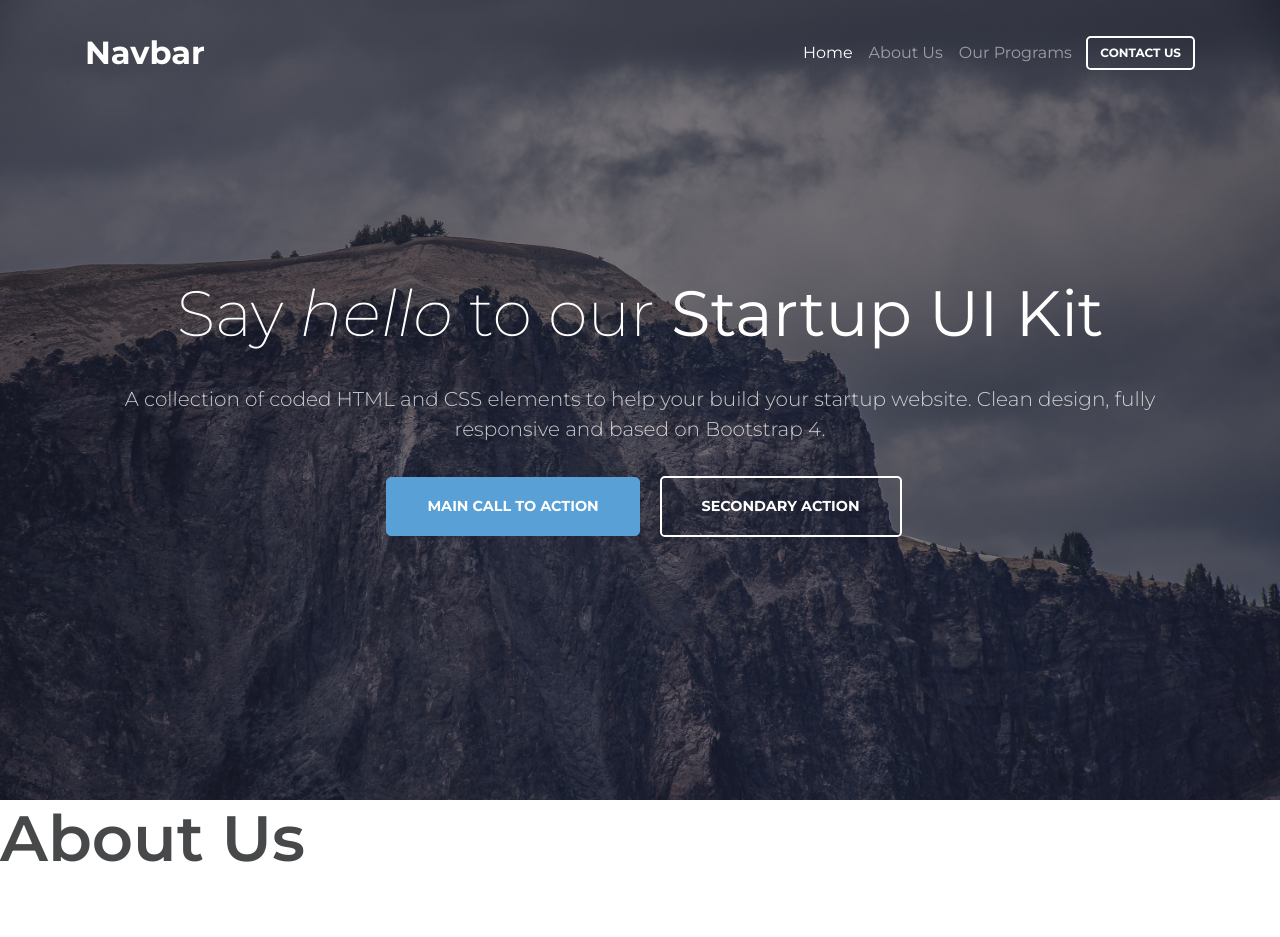
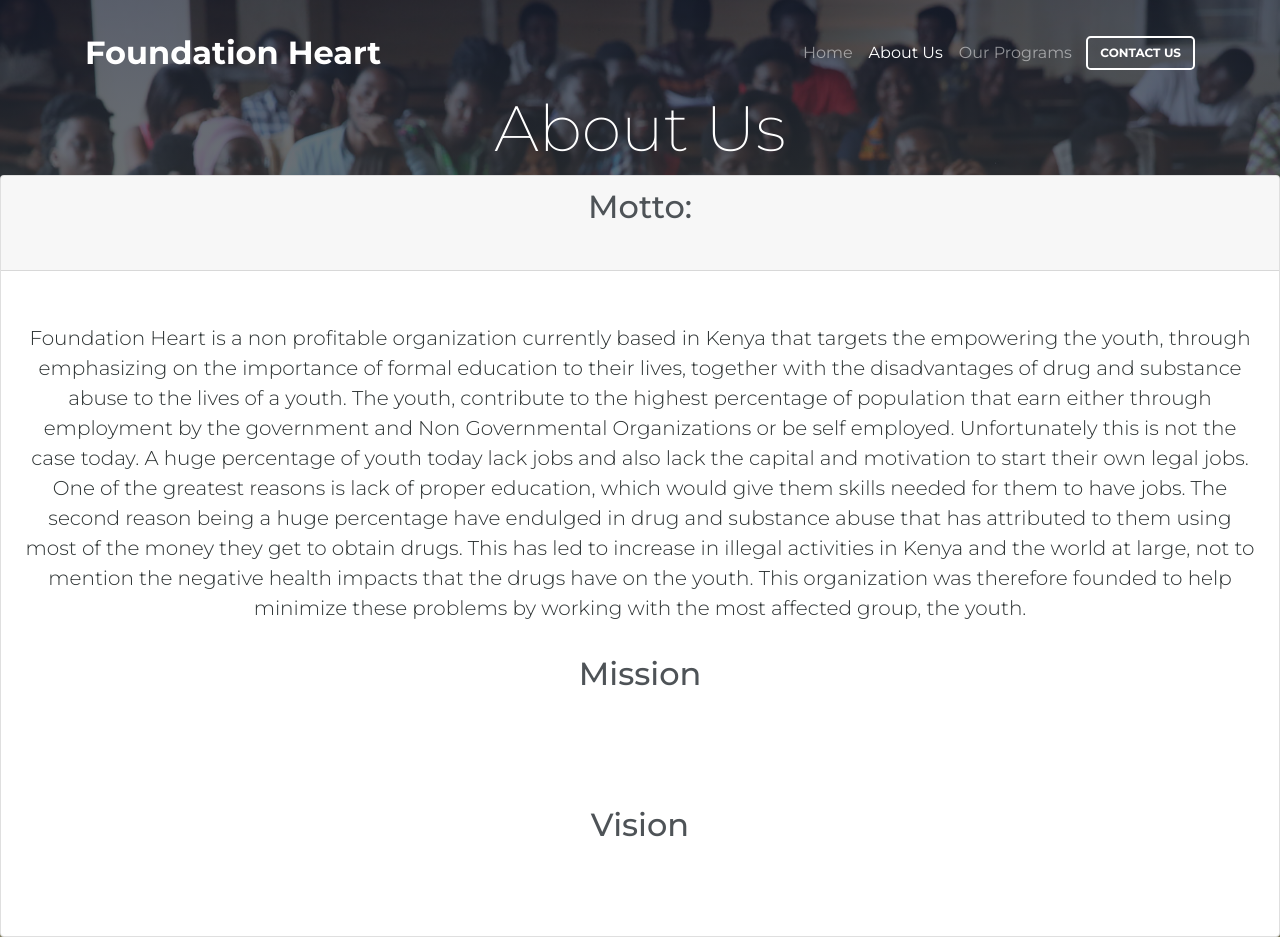
Before and after one commit to DelivceNdegwa/Foundation_Heart, a Django app: page /about_us/ in a window 1280 px wide. Before the commit the page ends 862 px from the top, so only its background shows below. Run offline with Django 3.2, Linux system fonts and the light colour scheme; some libraries are stand-ins or nearby versions; some web fonts are replaced.

Commit message:
Modified about_us.html, index.html and our_programs.html

```diff
--- a/f_heart/templates/f_heart/about_us.html
+++ b/f_heart/templates/f_heart/about_us.html
@@ -10,21 +10,38 @@
 		<link rel="stylesheet" href="{% static 'css/font-awesome.min.css' %}">
 		<link rel="stylesheet" href="{% static 'bootstrap/css/style.css' %}">
 		<link href="https://fonts.googleapis.com/css?family=Droid+Serif:400,400i,700,700i|Montserrat:200,200i,300,300i,400,400i,500,500i,600,600i,700,700i" rel="stylesheet">
+	<style>
+		.cover-1{
+			background-image: linear-gradient( rgba(25, 32, 51, 0.719), rgba(160, 157, 113, 0.692)), url("{% static 'images/youthforumecosoc.jpg' %}");
+			background-attachment: fixed;
+		}
+		.card .card-header{
+			color: rgb(78, 83, 87);
+		}
+		.card .card-body h3{
+			color: rgb(78, 83, 87);
+		}
+		.card .card-body p{
+			color: rgb(43, 49, 49);
+		}
+	</style>
 	</head>
+	<!-- style="background-image:  url('{% static "images/youthforumecosoc.jpg" %}');" -->
     <body>
-        <section class="cover-1 text-center" style="background-image: url('{% static "images/cover-bg-1.jpg" %}');">
+        <section class="cover-1 text-center" >
+			<div class="nav-container">
 				<nav class="navbar navbar-expand-lg navbar-dark navbar-custom">
 					<div class="container">
-					<a class="navbar-brand" href="#">Navbar</a>
+						<a class="navbar-brand" href="{% url 'index' %}">Foundation Heart</a>
 						<button class="navbar-toggler" type="button" data-toggle="collapse" data-target="#navbarSupportedContent" aria-controls="navbarSupportedContent" aria-expanded="false" aria-label="Toggle navigation">
 							<span class="navbar-toggler-icon"></span>
 						</button>
 						<div class="collapse navbar-collapse pull-xs-right justify-content-end" id="navbarSupportedContent">
 							<ul class="navbar-nav mt-2 mt-md-0">
-							<li class="nav-item active">
+								<li class="nav-item">
 									<a class="nav-link" href="{% url 'index' %}">Home</a>
 								</li>
-							<li class="nav-item">
+								<li class="nav-item active">
 									<a class="nav-link" href="{% url 'about_us' %}">About Us <span class="sr-only">(current)</span></a>
 								</li>
 								<li class="nav-item">
@@ -37,17 +54,39 @@
 						</div>
 					</div>
 				</nav>
-			<div class="cover-container pb-5">
-				<div class="cover-inner container">
-					<h1 class="jumbotron-heading">Say <em>hello</em> to our	<strong>Startup UI Kit</strong></h1>
-					<p class="lead">A collection of coded HTML and CSS elements to help your build your startup website. Clean design, fully responsive and based on Bootstrap 4.</p>
-					<p>
-						<a href="#" class="btn btn-primary btn-lg mb-2 mr-2 ml-2">Main call to action</a>
-						<a href="#" class="btn btn-outline-white btn-lg mb-2 ml-2 ml-2">Secondary action</a>
+				<h1>About Us</h1>
+			</div>
+			<div>
+				<div class="card">
+					<div class="card-header">
+						<h3>Motto:</h3><br>
+					</div>
+					<div class="card-body">
+						<p class="lead">
+							Foundation Heart is a non profitable organization currently based in Kenya that targets the empowering the
+							youth, through emphasizing on the importance of formal education to their lives, together with the disadvantages
+							of drug and substance abuse to the lives of a youth. The youth,
+							contribute to the highest percentage of population that earn either through employment by the government and Non Governmental
+							Organizations or be self employed. Unfortunately this is not the case today. A huge percentage of youth today lack jobs
+							and also lack the capital and motivation to start their own legal jobs. One of the greatest reasons is lack of proper education,
+							which would give them skills needed for them to have jobs. The second reason being a huge percentage have endulged in
+							 drug and substance abuse that has attributed to them using most of the money they get to obtain drugs. This has led to increase
+							 in illegal activities in Kenya and the world at large, not to mention the negative health impacts that the drugs have on the youth.
+							 This organization was therefore founded to help minimize these problems by working with the most affected group, the youth.
+						</p>
+						<p class="lead">
+							<h3>Mission</h3><br>
+							Foundation Heart aims to reach more youths in the whole of Africa and the globe at large, with the aim of sensitizing them on the importance
+							of education and the demerits of drug abuse.
+						</p>
+						<p class="lead">
+							<h3>Vision</h3><br>
+							To increase the percentage of self reliable youths in the society and decrease the percentage of youths chained by drug abused.
 						</p>
 					</div>
 				</div>
+			</div>
 		</section>
-        <h1>About Us</h1>
+
     </body>
 </html>
--- a/f_heart/templates/f_heart/our_programs.html
+++ b/f_heart/templates/f_heart/our_programs.html
@@ -21,13 +21,13 @@
 					</button>
 					<div class="collapse navbar-collapse pull-xs-right justify-content-end" id="navbarSupportedContent">
 						<ul class="navbar-nav mt-2 mt-md-0">
-							<li class="nav-item active">
+							<li class="nav-item">
 								<a class="nav-link" href="{% url 'index' %}">Home</a>
 							</li>
 							<li class="nav-item">
 								<a class="nav-link" href="{% url 'about_us' %}">About Us</a>
 							</li>
-							<li class="nav-item">
+							<li class="nav-item active">
 								<a class="nav-link" href="{% url 'our_programs' %}">Our Programs <span class="sr-only">(current)</span></a>
 							</li>
 							<li class="nav-item">
```
Also changed, not shown: f_heart/templates/f_heart/index.html (+6 -9 lines). Lines whose indentation alone changed are shown as unchanged.
